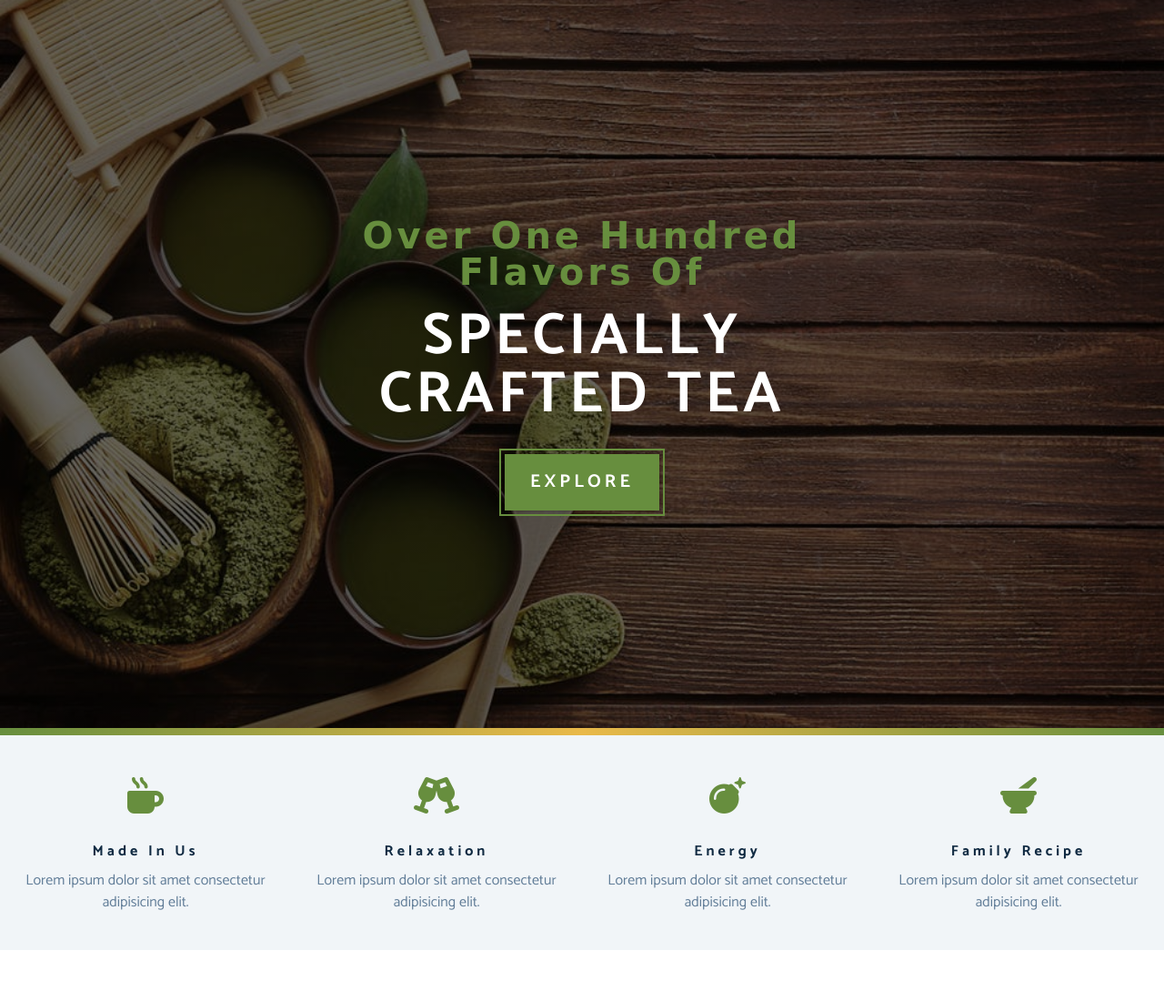
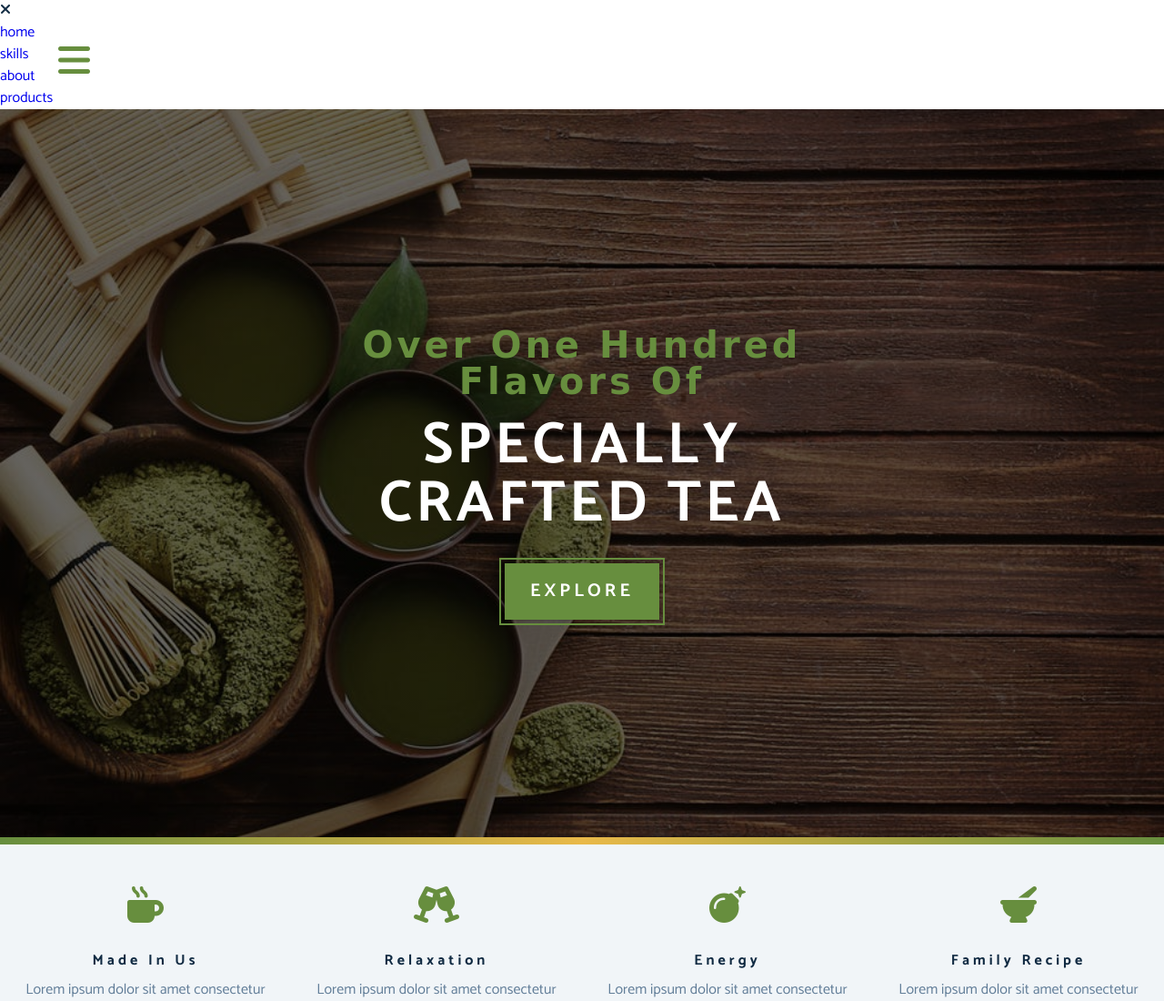
Before and after one commit to mggzmn/tea_station_project, a plain HTML site: page index.html in a window 1280 px wide. Shown: the top 1100 px of the page at 91% size. Drawn offline with Linux system fonts and the light colour scheme; a web font is replaced by a local one.

Commit message:
NAVBAR HTML

```diff
--- a/css/styles.css
+++ b/css/styles.css
@@ -135,7 +135,20 @@ p {
     padding: 4rem 1rem;
   }
 }
-
+/*
+===============
+Navbar
+===============
+*/
+.nav-btn {
+  position: fixed;
+  top: 5%;
+  left: 5%;
+  font-size: 2.5rem;
+  color: var(--clr-primary);
+  z-index: 1;
+  cursor: pointer;
+}
 /*
 ===============
 Header
--- a/index.html
+++ b/index.html
@@ -12,6 +12,22 @@
     <link rel="stylesheet" href="./css/styles.css" />
   </head>
   <body>
+    <span class="nav-btn" id="nav-btn">
+      <i class="fas fa-bars"></i>
+    </span>
+    <nav class="navbar" id="navbar">
+      <div class="navbar-header">
+        <span class="nav-close" id="nav-close">
+          <i class="fas fa-times"></i>
+        </span>
+      </div>
+      <ul class="nav-items">
+        <li><a href="index.html" class="nav-link">home</a></li>
+        <li><a href="skills.html" class="nav-link">skills</a></li>
+        <li><a href="about.html" class="nav-link">about</a></li>
+        <li><a href="products.html" class="nav-link">products</a></li>
+      </ul>
+    </nav>
     <header class="header">
       <div class="banner">
         <h2>Over one hundred flavors of</h2>
```
